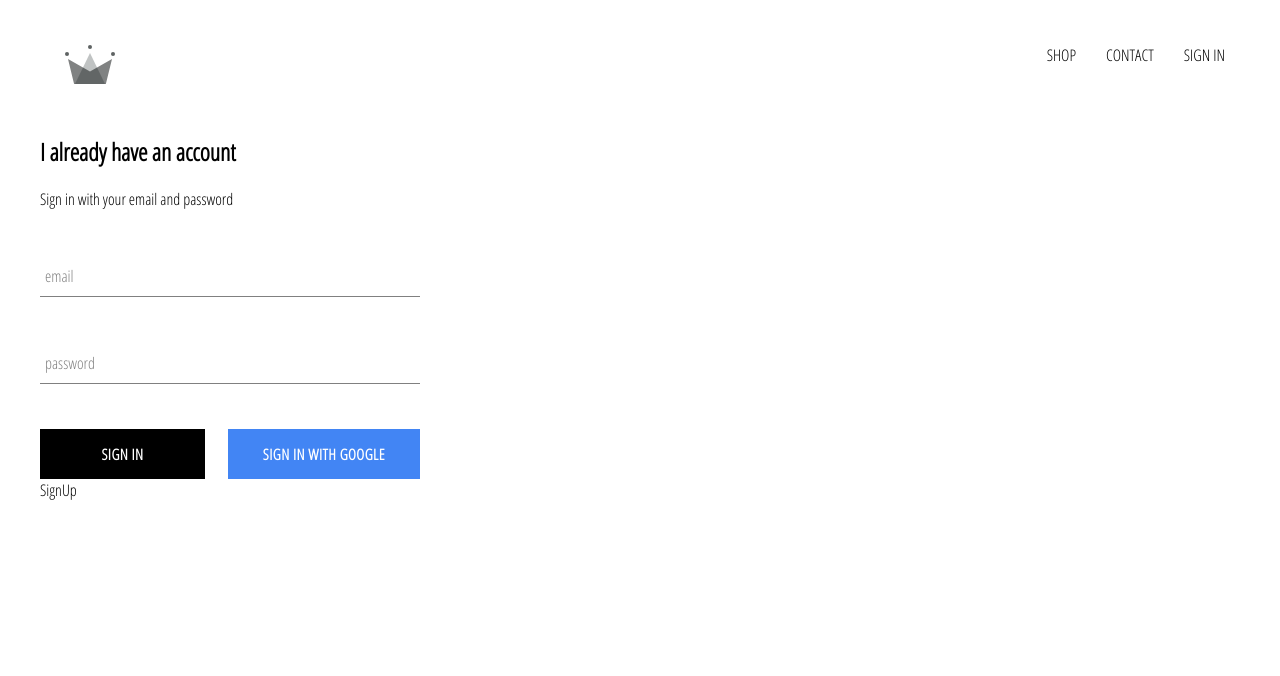
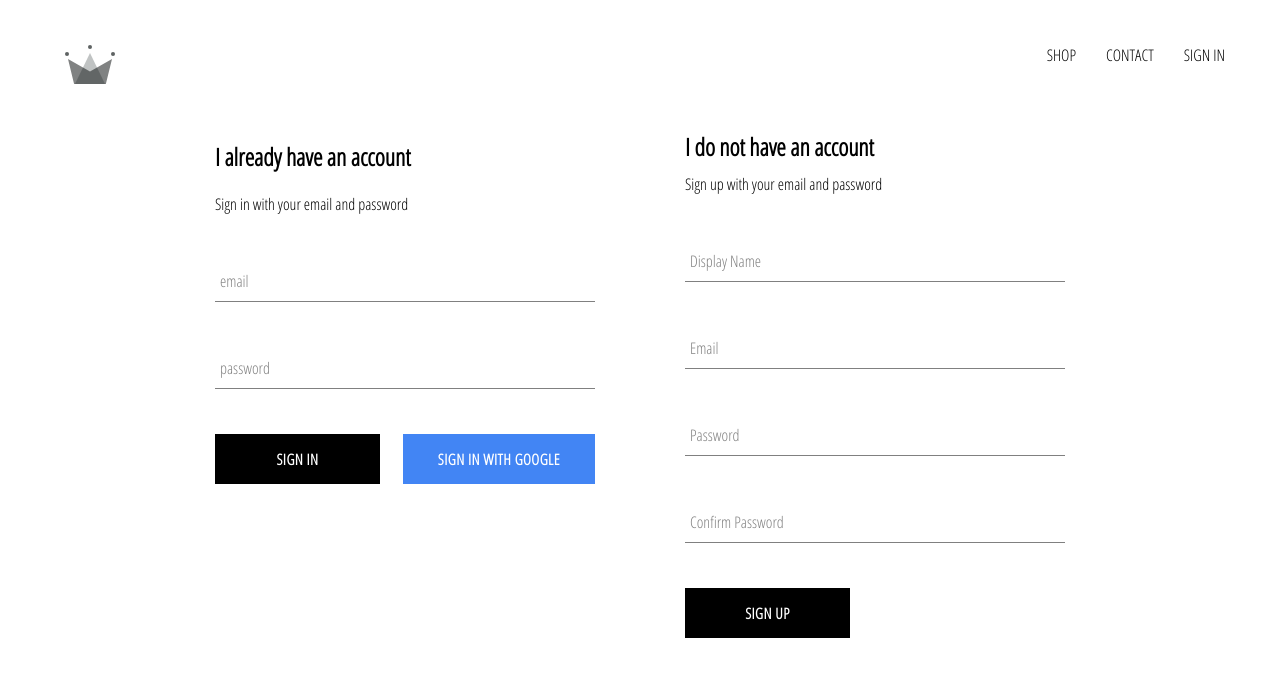
Before and after one commit to dbatistaschilling/crwn-clothing, a React (Create React App) app: page /signin in a window 1280 px wide. Shown: the top 676 px of the page. Built offline with nearby package versions, Linux system fonts and the light colour scheme; no server answers.

Commit message:
finishing sign in handleSubmit method

```diff
--- a/src/App.js
+++ b/src/App.js
@@ -8,7 +8,7 @@
 import ShopPage from './pages/shop/shop.component'
 import SignInAndSignUpPage from './pages/signin-and-signup/signin-and-signup.component'
 
-import { auth } from './firebase/firebase.utils';
+import { auth, createUserProfileDocument } from './firebase/firebase.utils';
 
 class App extends React.Component {
   constructor(){
@@ -22,10 +22,21 @@
   unsuscribeFromAuth = null
 
   componentDidMount() {
-    this.unsuscribeFromAuth = auth.onAuthStateChanged(user => {
-      this.setState({ currentUser: user })
-
-      console.log(user);
+    this.unsuscribeFromAuth = auth.onAuthStateChanged(async userAuth => {
+      if (userAuth) {
+        const userRef = await createUserProfileDocument(userAuth);
+        userRef.onSnapshot(snapShot => {
+          this.setState({
+            currentUser: {
+              id: snapShot.id,
+              ...snapShot.data()
+            }
+           }, () => {
+             console.log(this.state);
+           })
+        })
+      }
+      this.setState({ currentUser: userAuth })
     })
   }
 
--- a/src/components/sign-in/sign-in.component.jsx
+++ b/src/components/sign-in/sign-in.component.jsx
@@ -2,7 +2,7 @@
 import './sign-in.styles.scss'
 import FormInput from '../../components/form-input/form-input.component'
 import CustomButton from '../custom-button/custom-button.component'
-import { signInWithGoogle } from '../../firebase/firebase.utils';
+import { auth, signInWithGoogle } from '../../firebase/firebase.utils';
 
 class SignIn extends React.Component {
   constructor(props) {
@@ -14,9 +14,17 @@
     }
   }
 
-  handleSubmit = event => {
+  handleSubmit = async event => {
     event.preventDefault()
-    this.setState({ email: '', password: '' })
+
+    const { email, password } = this.state
+
+    try {
+      await auth.signInWithEmailAndPassword(email, password)
+      this.setState({ email: '', password: '' })
+    } catch(error){
+      console.error(error);
+    }
   }
 
   handleChange = event => {
--- a/src/components/sign-up/sign-up.component.jsx
+++ b/src/components/sign-up/sign-up.component.jsx
@@ -1,20 +1,96 @@
 import React from 'react'
 import './sign-up.styles.scss'
+import FormInput from '../form-input/form-input.component';
+import CustomButton from '../custom-button/custom-button.component'
+
+import { auth, createUserProfileDocument } from '../../firebase/firebase.utils'
 
 class SignUp extends React.Component {
   constructor() {
     super()
 
-    this.state = {}
+    this.state = {
+      displayName: '',
+      email: '',
+      password: '',
+      confirmPassword: ''
+    }
+  }
+
+  handleSubmit = async event => {
+    event.preventDefault()
+
+    const { displayName, email, password, confirmPassword } = this.state
+
+    if (password !== confirmPassword) {
+      alert("Passwords don't match");
+      return;
+    }
+
+    try {
+      const { user } = await auth.createUserWithEmailAndPassword(email, password)
+      await createUserProfileDocument(user, { displayName })
+      this.setState({
+        displayName: '',
+        email: '',
+        password: '',
+        confirmPassword: ''
+      });
+    } catch(error) {
+      console.error('SignUp Error', error);
+    }
+  }
+
+  handleChange = event => {
+    const { name, value } = event.target
+
+    this.setState({ [name]: value })
   }
 
   render() {
+    const { displayName, email, password, confirmPassword } = this.state
     return (
-      <div>
-        SignUp
+      <div className='sign-up'>
+        <h2 className='title'>I do not have an account</h2>
+        <span>Sign up with your email and password</span>
+        <form className='sign-up-form' onSubmit={this.handleSubmit}>
+          <FormInput
+            type='text'
+            name='displayName'
+            value={displayName}
+            onChange={this.handleChange}
+            label='Display Name'
+            required
+          />
+          <FormInput
+            type='email'
+            name='email'
+            value={email}
+            onChange={this.handleChange}
+            label='Email'
+            required
+          />
+          <FormInput
+            type='password'
+            name='password'
+            value={password}
+            onChange={this.handleChange}
+            label='Password'
+            required
+          />
+          <FormInput
+            type='password'
+            name='confirmPassword'
+            value={confirmPassword}
+            onChange={this.handleChange}
+            label='Confirm Password'
+            required
+          />
+          <CustomButton type='submit'>SIGN UP</CustomButton>
+        </form>
       </div>
     )
   }
 }
 
-export default SignUp
+export default SignUp;
--- a/src/components/sign-up/sign-up.styles.scss
+++ b/src/components/sign-up/sign-up.styles.scss
@@ -0,0 +1,9 @@
+.sign-up {
+  display: flex;
+  flex-direction: column;
+  width: 380px;
+
+  .title {
+    margin: 10px 0;
+  }
+}
--- a/src/firebase/firebase.utils.js
+++ b/src/firebase/firebase.utils.js
@@ -12,6 +12,30 @@
   measurementId: "G-WBKQW9J5BS"
 }
 
+export const createUserProfileDocument = async (userAuth, additionalData) => {
+  if (!userAuth) return;
+
+  const userRef = firestore.doc(`users/${userAuth.uid}`);
+  const snapShot = await userRef.get();
+
+  if (!snapShot.exists) {
+    const { displayName, email } = userAuth;
+    const createdAt = new Date();
+    try {
+      await userRef.set({
+        displayName,
+        email,
+        createdAt,
+        ...additionalData
+      });
+    } catch(error) {
+      console.log('Error creating user', error.message);
+    }
+  }
+
+  return userRef;
+}
+
 firebase.initializeApp(config);
 
 export const auth = firebase.auth();
--- a/src/pages/signin-and-signup/signin-and-signup.styles.scss
+++ b/src/pages/signin-and-signup/signin-and-signup.styles.scss
@@ -0,0 +1,6 @@
+.sign-in-and-sign-up {
+  width: 850px;
+  display: flex;
+  justify-content: space-between;
+  margin: 30px auto;
+}
```
Also changed, not shown: 1 other file (tests, documents, lock files or other folders).
